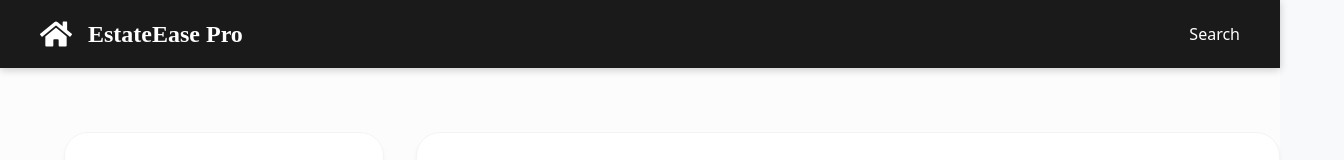
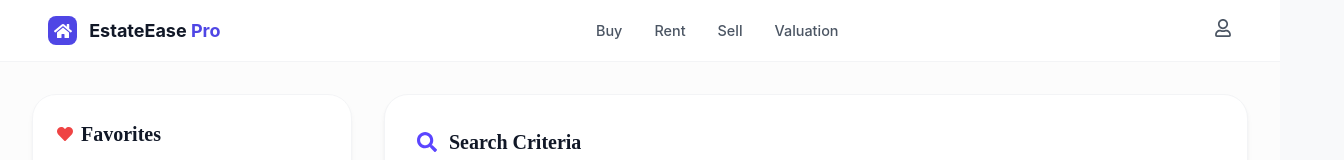
Before and after one commit to sanjulaonline/Client-side-CW, a React (Vite) app: page / in a window 1280 px wide. Shown: the top 160 px of the page, 1344 px wide, since content can reach past the window. Built offline with nearby package versions, Linux system fonts and the light colour scheme.

Commit message:
changes in layout css and structure

```diff
--- a/src/layouts/Layout.css
+++ b/src/layouts/Layout.css
@@ -2,59 +2,89 @@
     display: flex;
     flex-direction: column;
     min-height: 100vh;
+    font-family: 'Inter', sans-serif;
 }
 
 .main-header {
-    background-color: #1a1a1a;
-    padding: 1rem 2rem;
-    box-shadow: 0 2px 8px rgba(0, 0, 0, 0.2);
-}
-
-.header-content {
-    max-width: 1200px;
-    margin: 0 auto;
+    background-color: white;
+    padding: 1rem 3rem;
     display: flex;
+    align-items: center;
     justify-content: space-between;
-    align-items: center;
+    border-bottom: 1px solid #f3f4f6;
 }
 
 .branding {
     display: flex;
     align-items: center;
-    gap: 1rem;
-    color: white;
+    gap: 0.75rem;
     text-decoration: none;
+    color: #1a1a1a;
 }
 
-.branding h1 {
-    margin: 0;
-    font-size: 1.5rem;
+.logo-icon {
+    background-color: #4f46e5;
+    /* The purple icon bg */
+    color: white;
+    padding: 0.35rem;
+    border-radius: 8px;
+    display: flex;
+    align-items: center;
+    justify-content: center;
+}
+
+.brand-text {
+    font-family: 'Inter', sans-serif;
+    /* The logo text in screenshot is sans-serif, unlike the hero */
+    font-weight: 700;
+    font-size: 1.125rem;
+    color: #111827;
+}
+
+.brand-accent {
+    color: #4f46e5;
+}
+
+.main-nav {
+    display: flex;
+    gap: 2rem;
+}
+
+.nav-link {
+    color: #4b5563;
+    text-decoration: none;
+    font-size: 0.9rem;
+    font-weight: 500;
+    transition: color 0.2s;
+}
+
+.nav-link:hover {
+    color: #111827;
+}
+
+.user-actions {
+    color: #4b5563;
+    cursor: pointer;
+    transition: color 0.2s;
+}
+
+.user-actions:hover {
+    color: #111827;
 }
 
 .main-content {
     flex: 1;
+    width: 100%;
     max-width: 1400px;
     margin: 0 auto;
-    width: 100%;
-    padding: 2rem;
 }
 
 .main-footer {
-    background-color: #1a1a1a;
+    margin-top: auto;
+    padding: 2rem;
     text-align: center;
-    padding: 2rem;
-    margin-top: auto;
-    color: #94a3b8;
-    /* slate-400 */
+    color: #9ca3af;
+    font-size: 0.875rem;
+    background-color: white;
+    border-top: 1px solid #f3f4f6;
 }
-
-.nav-link {
-    color: white;
-    text-decoration: none;
-    margin-left: 2rem;
-    font-weight: 500;
-}
-
-.nav-link:hover {
-    text-decoration: underline;
-}
--- a/src/layouts/Layout.jsx
+++ b/src/layouts/Layout.jsx
@@ -1,5 +1,5 @@
 import { Outlet, Link } from 'react-router-dom';
-import { FaHome, FaHeart } from 'react-icons/fa';
+import { FaHome, FaRegUser } from 'react-icons/fa';
 import '../index.css';
 import './Layout.css';
 
@@ -7,14 +7,22 @@ const Layout = () => {
   return (
     <div className="layout-container">
       <header className="main-header">
-        <div className="header-content">
-          <Link to="/" className="branding">
-            <FaHome size={32} />
-            <h1>EstateEase Pro</h1>
-          </Link>
-          <nav className="main-nav">
-            <Link to="/" className="nav-link">Search</Link>
-          </nav>
+        <Link to="/" className="branding">
+          <div className="logo-icon">
+            <FaHome size={18} />
+          </div>
+          <span className="brand-text">EstateEase <span className="brand-accent">Pro</span></span>
+        </Link>
+
+        <nav className="main-nav">
+          <Link to="/" className="nav-link">Buy</Link>
+          <Link to="/" className="nav-link">Rent</Link>
+          <Link to="/" className="nav-link">Sell</Link>
+          <Link to="/" className="nav-link">Valuation</Link>
+        </nav>
+
+        <div className="user-actions">
+          <FaRegUser size={18} />
         </div>
       </header>
 
@@ -24,7 +32,6 @@ const Layout = () => {
 
       <footer className="main-footer">
         <p>&copy; 2024 EstateEase Pro. All rights reserved.</p>
-        <p>Advanced Web Development Coursework</p>
       </footer>
     </div>
   );
```
